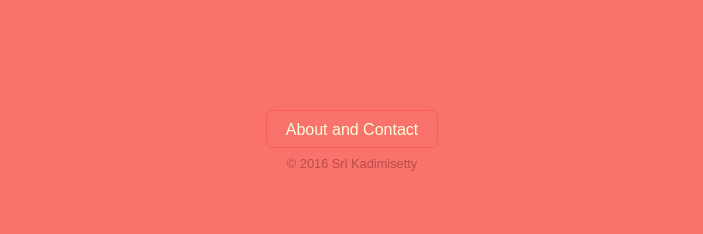
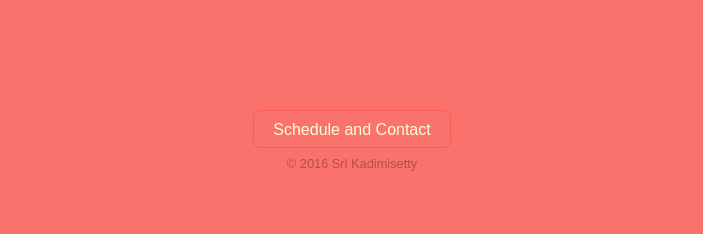
Before and after one commit to kadimisetty/thinkosaur, a Jekyll site: the page built from _pages/vimwatch.html, in a window 1280 px wide. Shown: the part 774-1008 px from the top of the page, without its empty margins (288-991 px from the left). Built offline with Jekyll 4.4.1, drawn with Linux system fonts in a browser that asks for light colours; some web fonts are replaced.

Commit message:
make footer show shedule and contact information

```diff
--- a/_includes/footerMenu.html
+++ b/_includes/footerMenu.html
@@ -1,4 +1,4 @@
 <section class="footerMenu pb">
-  <h2><a href="/">About and Contact</a></h2>
+  <h2><a href="/">Schedule and Contact</a></h2>
   <h2>&copy; {{ site.time | date: '%Y' }} {{ site.data.hosts.sri.name }}</h2>
 </section
```
